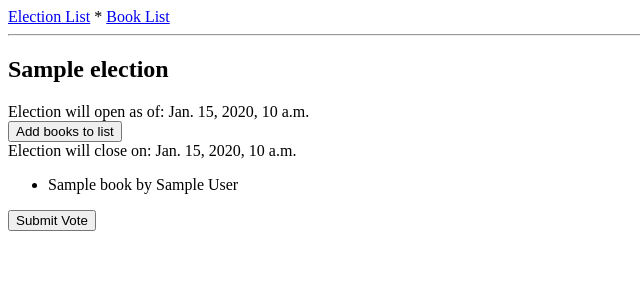
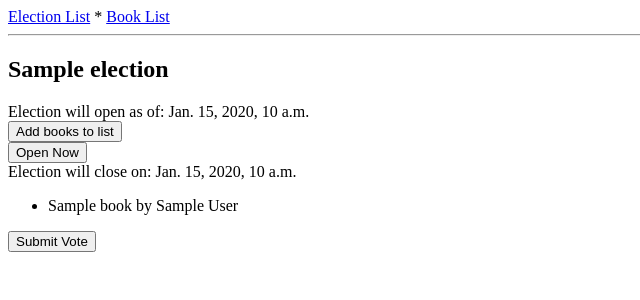
Before and after one commit to CodeHeeler/book-club-voting, a Django app: page /election/1 in a window 1280 px wide. Shown: the top 300 px of the page, without its empty margins (0-640 px from the left). Run offline with Django 3.2, Linux system fonts and the light colour scheme; tables that the repository leaves empty hold one stand-in row (values such as "Sample post"); some libraries are stand-ins or nearby versions.

Commit message:
Allow opening an election using button instead of pre-defined time

```diff
--- a/book_club_voting/urls.py
+++ b/book_club_voting/urls.py
@@ -24,6 +24,7 @@ urlpatterns = [
     url(r'^election$', vote_views.new_election, name='new_election'),
     url(r'^election/(?P<election_id>[0-9]+)$', vote_views.election_detail_view, name='election_detail'),
     url(r'^election/(?P<election_id>[0-9]+)/edit', vote_views.election_edit_view, name='election_edit'),
+    url(r'^open_voting$', vote_views.open_election, name='open_election'),
     url(r'^close_voting$', vote_views.close_election, name='close_election'),
     url(r'^vote$', vote_views.create_ballot, name='create_ballot'),
     url(r'^books', book_views.book_list, name='book_list'),
--- a/votes/models.py
+++ b/votes/models.py
@@ -5,7 +5,7 @@ from django.contrib.postgres.fields import JSONField
 
 class Election(models.Model):
     name = models.CharField(max_length=100)
-    open = models.DateTimeField(default=timezone.now)
+    open = models.DateTimeField(null=True, blank=True)
     # `close` can be set to a time in the future, to schedule the election to close, or can be set to
     # timezone.now() when the election is manually closed. If null, and current time is past `open`,
     # then the election is open.
@@ -22,7 +22,11 @@ class Election(models.Model):
     def is_open(self):
         # True for any election which opened in the past AND has not yet closed.
         # False for any future election
-        return self.open <= timezone.now() and (self.close is None or self.close > timezone.now())
+        return self.open is not None and self.open <= timezone.now() and (self.close is None or self.close > timezone.now())
+
+    @property
+    def not_opened(self):
+        return not (self.is_open or self.is_closed)
 
     def __str__(self):
         return self.name
--- a/votes/templates/votes/election_detail.html
+++ b/votes/templates/votes/election_detail.html
@@ -6,11 +6,21 @@
     {% if election.is_open or election.is_closed %}
     Election opened as of:
     {{ election.open }}
-    {% else %}
+    {% elif election.open %}
     Election will open as of:
     {{ election.open }}
+    {% else %}
+    This election has no defined open date.
+    {% endif %}
+    {% if election.not_opened %}
         <br>
         <a href="{% url 'election_edit' election.id %}"><button>Add books to list</button></a>
+        <br>
+        <form action="{% url 'open_election'%}" method="post">
+            {% csrf_token %}
+            <input type="hidden" name="election_id" value="{{ election.id }}">
+            <input type="submit" value="Open Now">
+        </form>
     {% endif %}
 </div>
 <div>
--- a/votes/views.py
+++ b/votes/views.py
@@ -48,6 +48,7 @@ def election_edit_view(request, election_id):
                 election.candidates.add(
                     Book.objects.get(id=book_id)
                 )
+        return redirect(election_detail_view(request, election_id))
     return render(request, "votes/election_edit.html", {
         'election': election,
         'all_books': Book.objects.all(),
@@ -72,6 +73,18 @@ def create_ballot(request):
     return redirect('/')
 
 
+def open_election(request):
+    import ipdb
+    ipdb.set_trace()
+    if request.method == 'POST':
+        election = get_object_or_404(Election, id=request.POST.get('election_id', ''))
+        election.open = timezone.now()
+        election.save()
+        return redirect('election_detail', election_id=election.id)
+    else:
+        return redirect('/')
+
+
 def close_election(request):
     if request.method == 'POST':
         election = get_object_or_404(Election, id=request.POST['election_id'])
```
Also changed, not shown: votes/migrations/0006_auto_20171013_1609.py (added).
